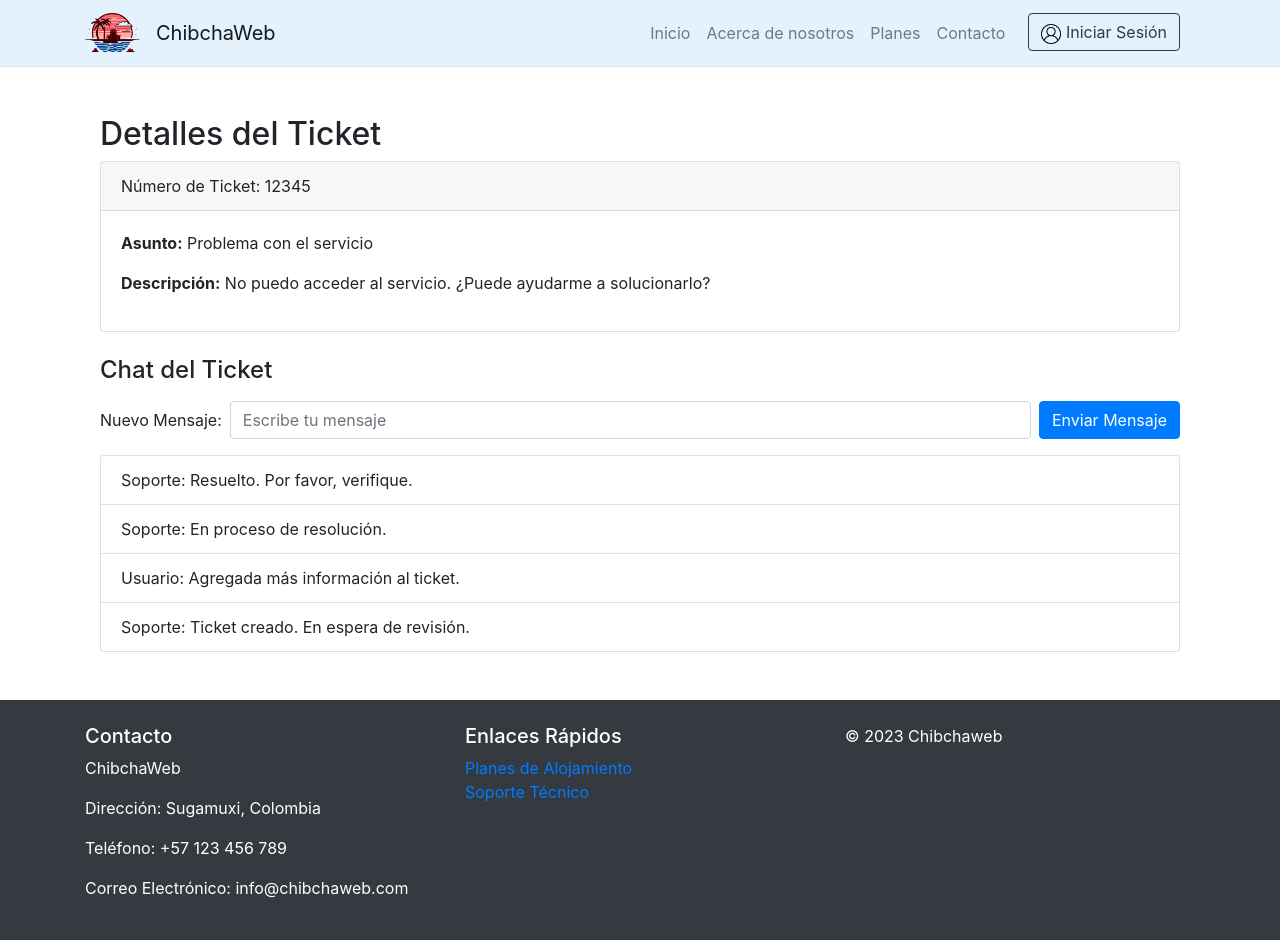
After one commit to ardila-jonathan/ProyectoPatones, a Django app: template ChibchaWeb/chibchaweb_django/templates/consultarTicketCliente.html in a window 1280 px wide. The commit adds this page. Run offline with Django 4.2, Linux system fonts and the light colour scheme; the template is opened without the code that fills it, so the values that code supplies are empty; some libraries are stand-ins or nearby versions.

Commit message:
creacion de vistas
Se modifico el dashboard del cliente para mostrar los dominios y tickets en listas
Se creo la vista de registro de tickets
y se creo una vista de consulta de tickets para el cliente

```diff
--- /dev/null
+++ b/ChibchaWeb/chibchaweb_django/templates/consultarTicketCliente.html
@@ -0,0 +1,73 @@
+{% extends 'index.html' %} {% load static %} {% block content %}
+<!DOCTYPE html>
+<html lang="es">
+
+<head>
+    <meta charset="UTF-8">
+    <meta name="viewport" content="width=device-width, initial-scale=1.0">
+    <title>Consultar Ticket</title>
+    <link rel="stylesheet" href="https://maxcdn.bootstrapcdn.com/bootstrap/4.5.2/css/bootstrap.min.css">
+</head>
+
+<body>
+
+    <div class="container mt-5">
+        <h2>Detalles del Ticket</h2>
+        <div class="card">
+            <div class="card-header">Número de Ticket: 12345</div>
+            <div class="card-body">
+                <p><strong>Asunto:</strong> Problema con el servicio</p>
+                <p><strong>Descripción:</strong> No puedo acceder al servicio. ¿Puede ayudarme a solucionarlo?</p>
+            </div>
+        </div>
+
+        <!-- Sección de Chat -->
+        <div class="mt-4">
+            <h4>Chat del Ticket</h4>
+            <!-- Sección de Nuevo Mensaje -->
+            <div class="mt-3 form-inline">
+                <div class="form-group flex-grow-1">
+                    <label for="nuevoMensaje" class="mr-2">Nuevo Mensaje:</label>
+                    <input type="text" class="form-control flex-grow-1" id="nuevoMensaje"
+                        placeholder="Escribe tu mensaje">
+                </div>
+                <button type="button" class="btn btn-primary ml-2">Enviar Mensaje</button>
+            </div>
+            <ul id="chat" class="list-group mt-3    ">
+                <!-- Aquí se mostrarán los mensajes del chat (mostrar los más recientes arriba) -->
+                <li class="list-group-item">Soporte: Resuelto. Por favor, verifique.</li>
+                <li class="list-group-item">Soporte: En proceso de resolución.</li>
+                <li class="list-group-item">Usuario: Agregada más información al ticket.</li>
+                <li class="list-group-item">Soporte: Ticket creado. En espera de revisión.</li>
+            </ul>
+        </div>
+    </div>
+
+    <script src="https://code.jquery.com/jquery-3.5.1.slim.min.js"></script>
+    <script src="https://cdn.jsdelivr.net/npm/@popperjs/core@2.9.2/dist/umd/popper.min.js"></script>
+    <script src="https://maxcdn.bootstrapcdn.com/bootstrap/4.5.2/js/bootstrap.min.js"></script>
+    <script>
+        // Función para agregar un nuevo mensaje al chat
+        function agregarNuevoMensaje(mensaje) {
+            const chatElement = document.getElementById('chat');
+            const listItem = document.createElement('li');
+            listItem.className = 'list-group-item';
+            listItem.innerHTML = `<strong>Usuario:</strong> ${mensaje}`;
+            chatElement.insertBefore(listItem, chatElement.firstChild); // Agregar mensaje al principio del chat
+        }
+
+        // Manejar el envío del formulario para nuevo mensaje (simulado)
+        document.querySelector('.btn-primary').addEventListener('click', function () {
+            const nuevoMensajeInput = document.getElementById('nuevoMensaje');
+            const nuevoMensaje = nuevoMensajeInput.value.trim();
+
+            if (nuevoMensaje !== '') {
+                agregarNuevoMensaje(nuevoMensaje);
+                nuevoMensajeInput.value = ''; // Limpiar el campo después de enviar el mensaje
+            }
+        });
+    </script>
+</body>
+
+</html>
+{% endblock %}
```
Also changed, not shown: ChibchaWeb/chibchaweb_django/templates/cliente.html (+32 -29 lines), ChibchaWeb/chibchaweb_django/templates/registrarTicket.html (added, +42 -0 lines).
